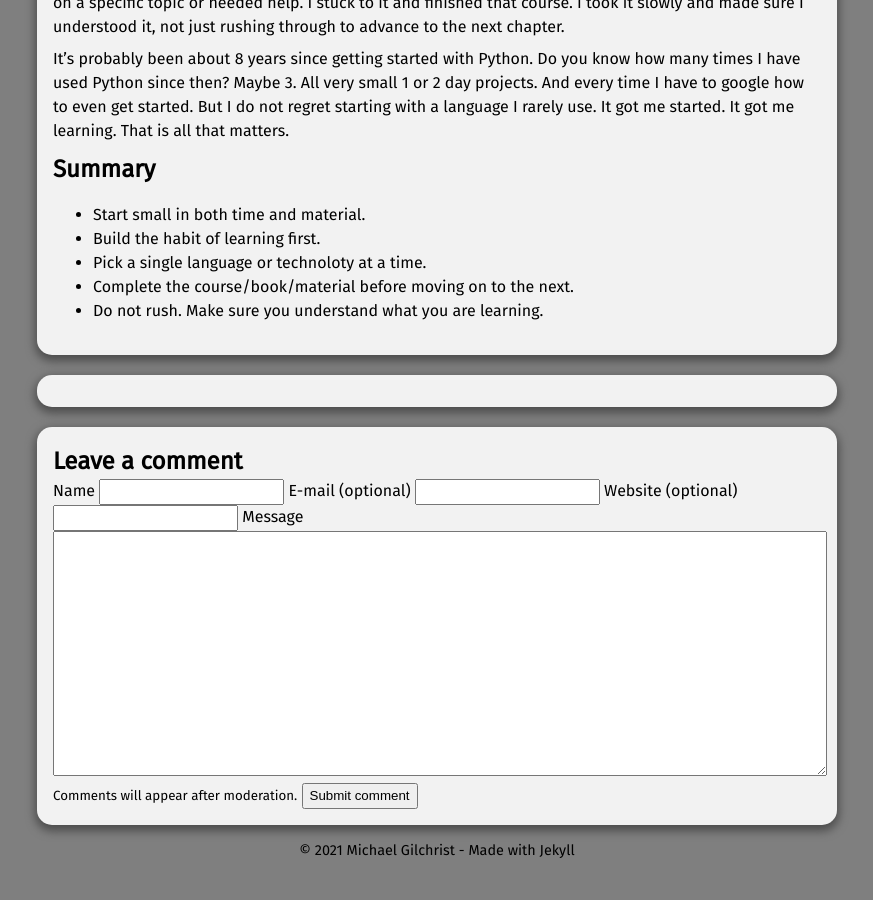
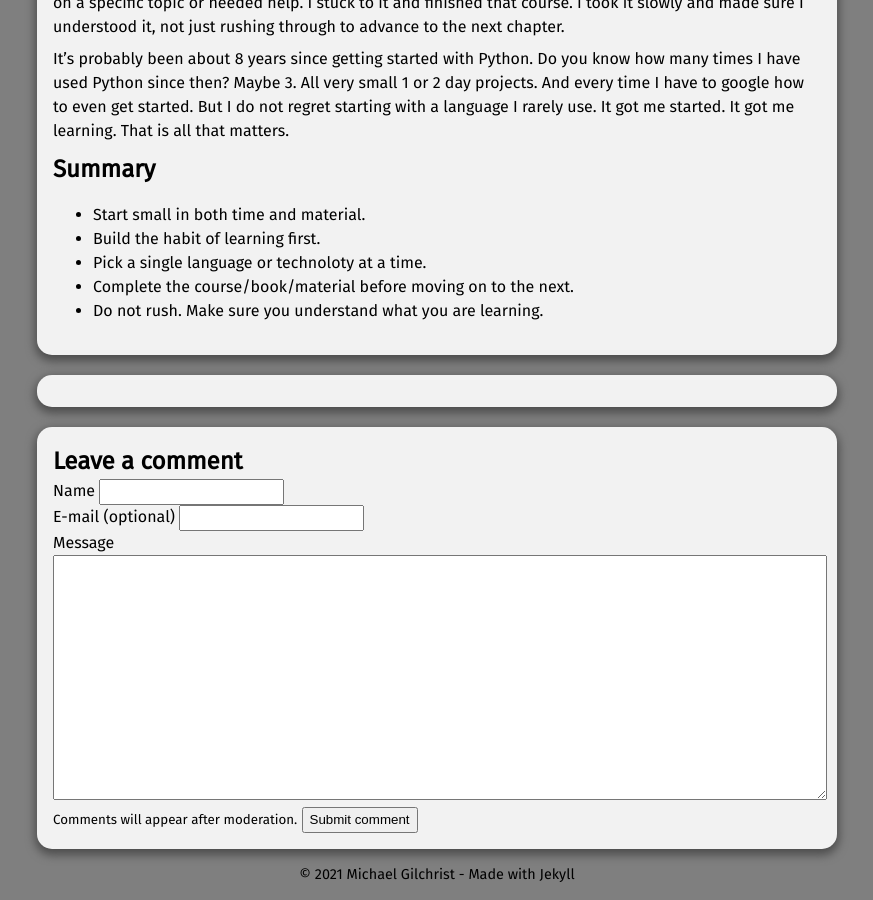
Before and after one commit to michaelgilch/michaelgilch.github.io, a Jekyll site: the page built from _posts/2021-04-09-getting-started.md, in a window 1280 px wide and 900 px high, scrolled down 1027 px. Shown: the whole window, without its empty margins (203-1076 px from the left). Built offline with Jekyll 4.4.1, drawn with Linux system fonts in a browser that asks for light colours; some web fonts are replaced; before the commit the page ends 1903 px from its top, so only the background shows below that.

Commit message:
A bit of formatting for comments

```diff
--- a/_layouts/post.html
+++ b/_layouts/post.html
@@ -21,13 +21,7 @@ layout: default
     {% assign comments = site.data.comments[page.slug] | sort %}
     {% for comment in comments %}
       <label>
-        {% if comment[1].url %}
-          <a href="{{ comment[1].url }}">
-        {% endif %}
         <strong>{{ comment[1].name }}</strong>
-        {% if comment[1].url %}
-          </a>
-        {% endif %}
       </label>
       <em>{{ comment[1].date | date: "%B %d, %Y" }}</em>
       <p>{{ comment[1].message | markdownify }}</p>
@@ -42,11 +36,9 @@ layout: default
     <input name="options[redirect]" type="hidden" value="https://example.com">
     <input name="options[slug]" type="hidden" value="{{ page.slug }}">
     <label>Name</label>
-    <input name="fields[name]" type="text">
+    <input name="fields[name]" type="text"><br>
     <label>E-mail (optional)</label>
-    <input name="fields[email]" type="email">
-    <label>Website (optional)</label>
-    <input name="fields[url]" type="url">
+    <input name="fields[email]" type="email"><br>
     <label>Message</label>
     <textarea style="width:100%" name="fields[message]" rows="12"></textarea>
     <small>Comments will appear after moderation.</small>
--- a/staticman.yml
+++ b/staticman.yml
@@ -3,7 +3,7 @@ comments:
   #
   # Names of the fields the form is allowed to submit. If a field that is
   # not here is part of the request, an error will be thrown.
-  allowedFields: ["name", "email", "url", "message"]
+  allowedFields: ["name", "email", "message"]
   # (*) REQUIRED
   #
   # Name of the branch being used. Must match the one sent in the URL of the
```
